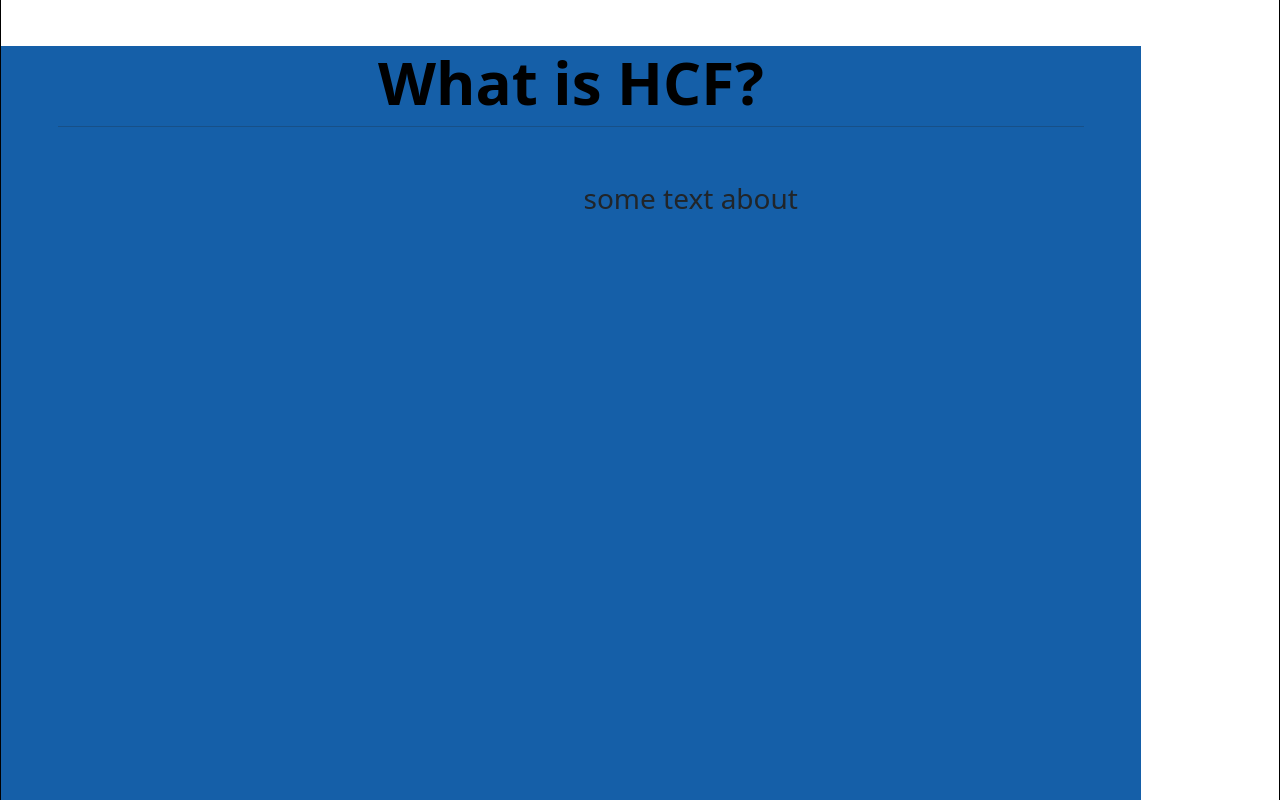
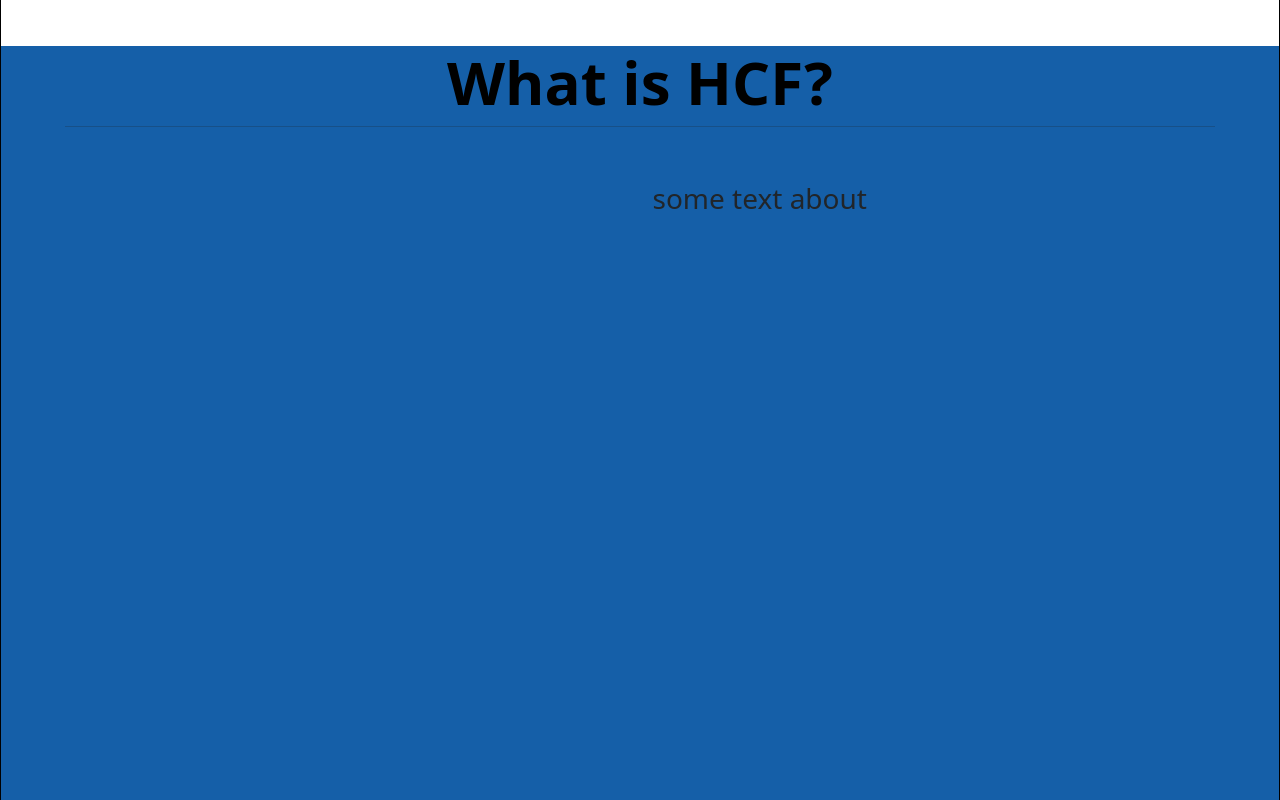
Before and after one commit to nlormsby/EventTemplate, a React (Create React App) app in the folder event-app/: page / in a window 1280 px wide. Shown: the part 840-1640 px from the top of the page. Built offline with nearby package versions, Linux system fonts and the light colour scheme.

Commit message:
made full screen

```diff
--- a/event-app/src/App.css
+++ b/event-app/src/App.css
@@ -15,6 +15,7 @@
   border-top-right-radius: 5px;
 }
 
+
 .Redirect-Button {
   width: 20%;
   height: 50px;
@@ -27,15 +28,18 @@
   font-size: var(--normalFontSize);
   font-weight: bold;
 }
-
+/*
 .container {
   display: block;
   margin: 0;
+  margin-left: 0;
+  margin-right: 0;
   align-items: center;
   padding: 0;
   background-color: var(--lightBlue);
-  width: 100vw;
-}
+  width: 100%;
+  float:right;
+} */
 
 
 .link {
--- a/event-app/src/index.css
+++ b/event-app/src/index.css
@@ -5,9 +5,7 @@ body {
     sans-serif;
   -webkit-font-smoothing: antialiased;
   -moz-osx-font-smoothing: grayscale;
-  width: 100%;
 }
-
 code {
   font-family: source-code-pro, Menlo, Monaco, Consolas, 'Courier New',
     monospace;
--- a/event-app/src/views/mainPage.tsx
+++ b/event-app/src/views/mainPage.tsx
@@ -7,13 +7,14 @@ import { Home } from "../components/home";
 
 export const MainPage = () => {
     return (
-        <div className="container">
+        <body>
             <NavBar />
             <Home />
             <About />
             <Sponser />
             <FAQ />
             <Contact />
-        </div>
+        </body>
+
     );
 };
```
